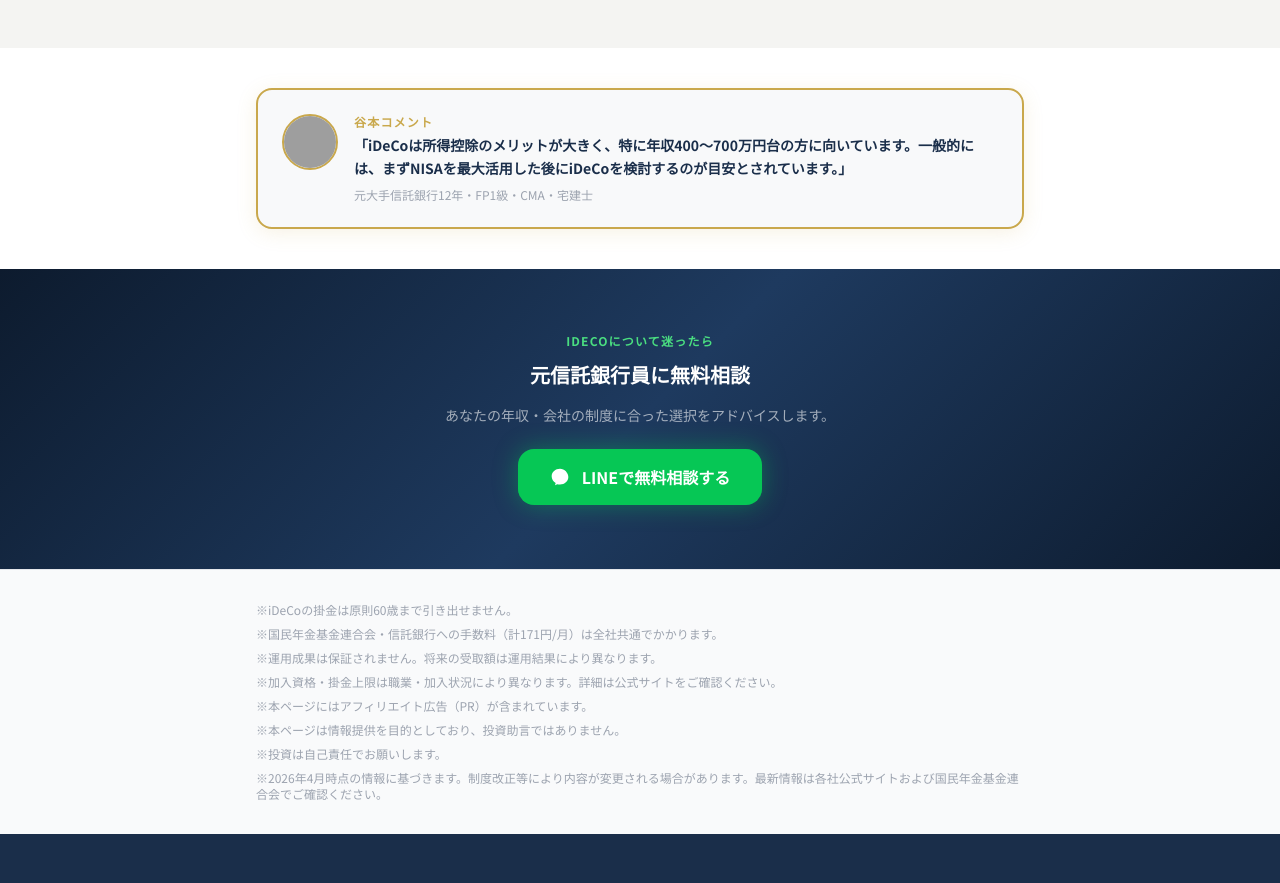
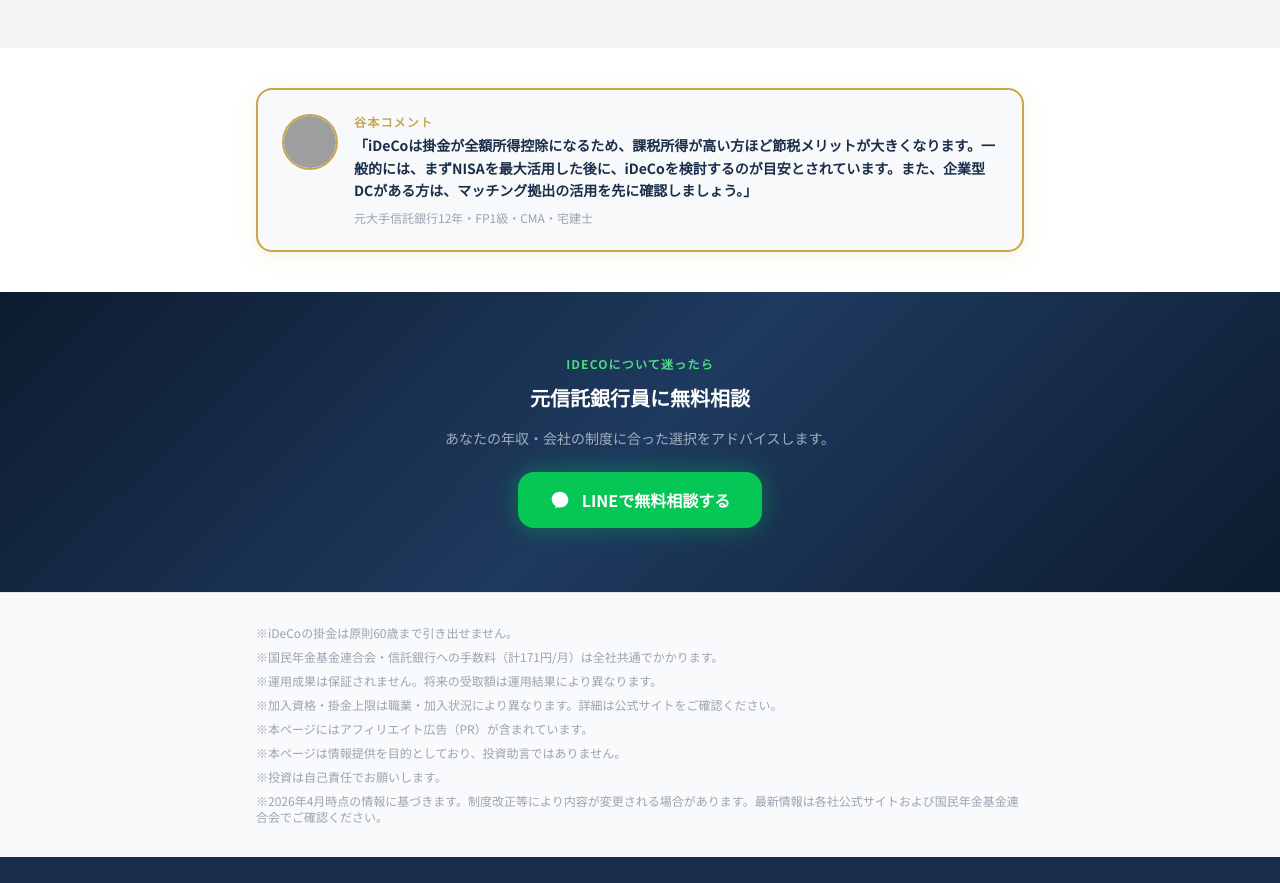
Before and after one commit to tanima3232-eng/bulltalk, a Next.js app: page /accounts/ideco in a window 1280 px wide. Shown: the part 1540-2423 px from the top of the page. Built offline with nearby package versions, Linux system fonts and the light colour scheme; grey boxes are pictures that could not be loaded.

Commit message:
fix: 証券口座・iDeCoページの谷本コメントを更新

```diff
--- a/app/accounts/ideco/page.tsx
+++ b/app/accounts/ideco/page.tsx
@@ -311,7 +311,7 @@ export default function IDeCoPage() {
               <div>
                 <p className="text-gold text-xs font-bold uppercase tracking-widest mb-1">谷本コメント</p>
                 <p className="text-navy font-bold text-sm leading-relaxed">
-                  「iDeCoは所得控除のメリットが大きく、特に年収400〜700万円台の方に向いています。一般的には、まずNISAを最大活用した後にiDeCoを検討するのが目安とされています。」
+                  「iDeCoは掛金が全額所得控除になるため、課税所得が高い方ほど節税メリットが大きくなります。一般的には、まずNISAを最大活用した後に、iDeCoを検討するのが目安とされています。また、企業型DCがある方は、マッチング拠出の活用を先に確認しましょう。」
                 </p>
                 <p className="text-gray-400 text-xs mt-2">元大手信託銀行12年・FP1級・CMA・宅建士</p>
               </div>
--- a/app/accounts/stock/page.tsx
+++ b/app/accounts/stock/page.tsx
@@ -129,7 +129,7 @@ export default function StockAccountPage() {
               <div>
                 <p className="text-gold text-xs font-bold uppercase tracking-widest mb-1">谷本コメント</p>
                 <p className="text-navy font-bold text-sm leading-relaxed">
-                  「NISA口座は証券会社によって選べる商品・ポイント還元が異なります。同じ「0円」でも使い勝手は全然違う。dポイントを活用したい方にはマネックス証券、幅広い商品を比較したい方にはSBI証券が選択肢の一つです。」
+                  「NISA口座は証券会社によって選べる商品・ポイント還元が異なります。例えば、dポイントを活用したい方にはマネックス証券が選択肢の一つです。」
                 </p>
                 <p className="text-gray-400 text-xs mt-2">元大手信託銀行12年・FP1級・CMA・宅建士</p>
               </div>
```
